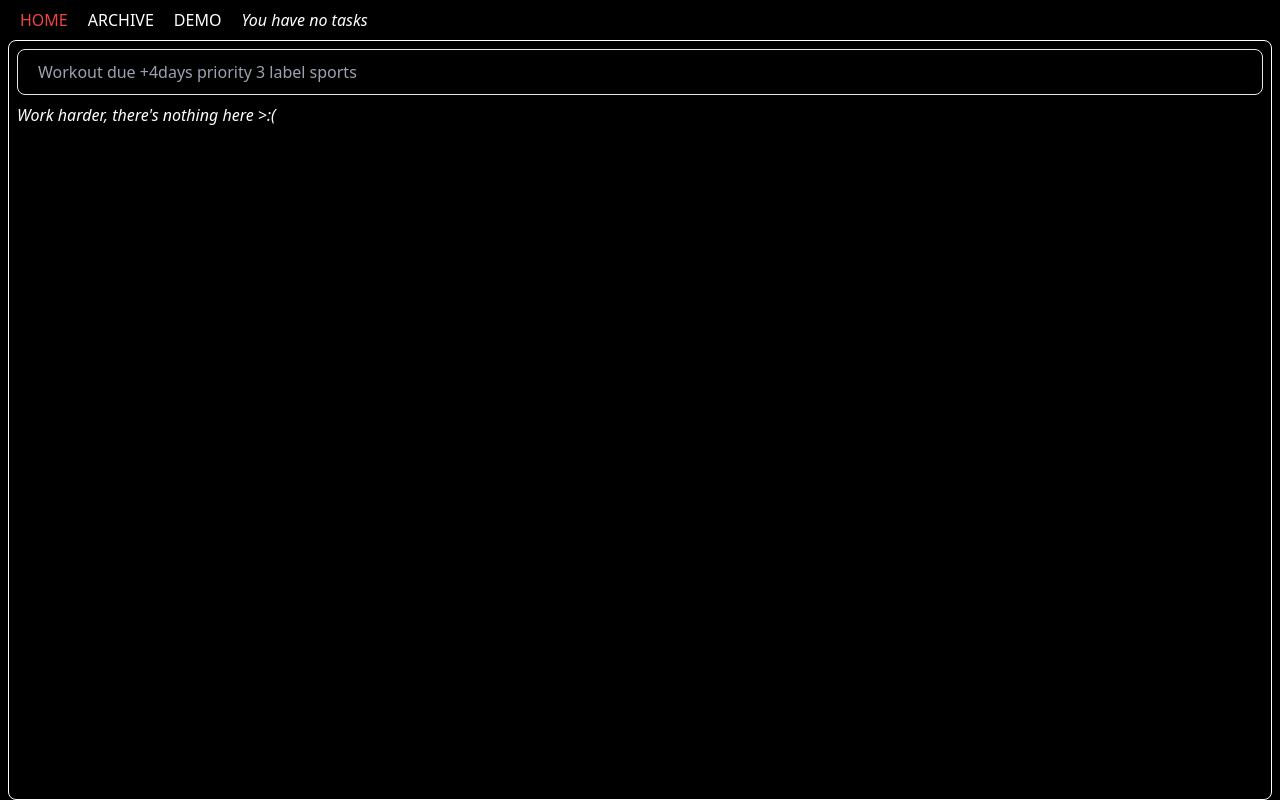
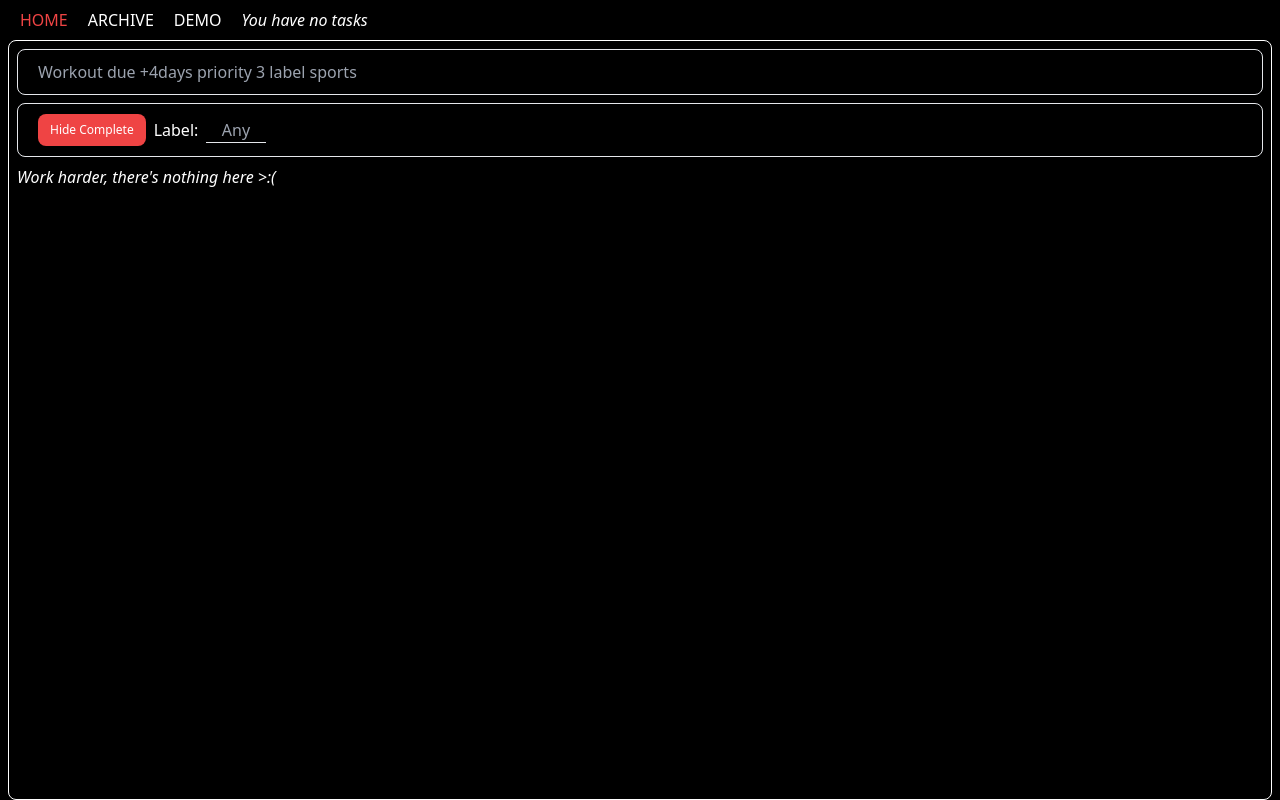
Before and after one commit to serge133/todo-app-simple, a Next.js app: page / in a window 1280 px wide. Built offline with nearby package versions, Linux system fonts and the light colour scheme.

Commit message:
Added task list filter

```diff
--- /dev/null
+++ b/components/list_controller.tsx
@@ -0,0 +1,31 @@
+type Props = {
+  onChangeLabel: (label: string) => void;
+  labelFilterVal: string;
+  hideComplete: boolean;
+  setHideComplete: (val: boolean) => void;
+};
+
+export default function ListController(props: Props) {
+  const toggleShowComplete = () => props.setHideComplete(!props.hideComplete);
+  return (
+    <section className="rounded-lg bg-inherit border px-5 py-2.5 focus:outline-none mt-2 flex flex-row justify-start items-center gap-2">
+      <div
+        onClick={toggleShowComplete}
+        className={`cursor-pointer rounded-lg px-3 py-2 text-xs ${
+          props.hideComplete ? "bg-red-500 " : ""
+        }`}
+      >
+        Hide Complete
+      </div>
+      <div className="flex flex-row gap-2 w-28">
+        <p>Label: </p>{" "}
+        <input
+          onChange={(e) => props.onChangeLabel(e.target.value)}
+          value={props.labelFilterVal}
+          className="bg-black grow w-full border-b outline-none text-center"
+          placeholder="Any"
+        />
+      </div>
+    </section>
+  );
+}
--- a/pages/index.tsx
+++ b/pages/index.tsx
@@ -1,7 +1,7 @@
 import TaskComponent from "@/components/Task";
 import Navbar from "@/components/navbar";
 import Task from "@/models/task";
-import { useEffect, useRef, useState } from "react";
+import { useEffect, useState } from "react";
 import { randomCatchphrase } from "@/util";
 import {
   deleteTaskDB,
@@ -10,11 +10,17 @@ import {
   saveTaskDB,
   updateTaskDB,
 } from "@/database";
+import ListController from "@/components/list_controller";
 // import { writeDB } from "@/database";
 
 export default function Home() {
   const [taskField, setTaskField] = useState("");
   const [tasks, setTasks] = useState<Task[]>([]);
+  // TASK FILTERS
+  const [labelFilter, setLabelFilter] = useState<string>("");
+  const [hideCompleteTasks, setHideCompleteTasks] = useState(true);
+  // ---------------------------
+
   // SETS RANDOM CATCH PHRASE
   const [catchphrase, setCatchphrase] = useState<string>("");
   useEffect(
@@ -170,9 +176,15 @@ export default function Home() {
     setTasks(newTasks);
   };
 
+  const taskFilterPredicate = (task: Task) => {
+    if (labelFilter && task.label !== labelFilter) return false;
+    if (hideCompleteTasks && task.complete) return false;
+    return true;
+  };
+
   const TaskList = (
     <section className="grow overflow-y-auto pt-2">
-      {tasks.map((t) => (
+      {tasks.filter(taskFilterPredicate).map((t) => (
         <TaskComponent
           key={t.id}
           id={t.id}
@@ -207,6 +219,12 @@ export default function Home() {
             if (e.key === "Enter") submitTask();
           }}
         />
+        <ListController
+          labelFilterVal={labelFilter}
+          onChangeLabel={setLabelFilter}
+          hideComplete={hideCompleteTasks}
+          setHideComplete={setHideCompleteTasks}
+        />
         {TaskList}
       </div>
     </main>
```
